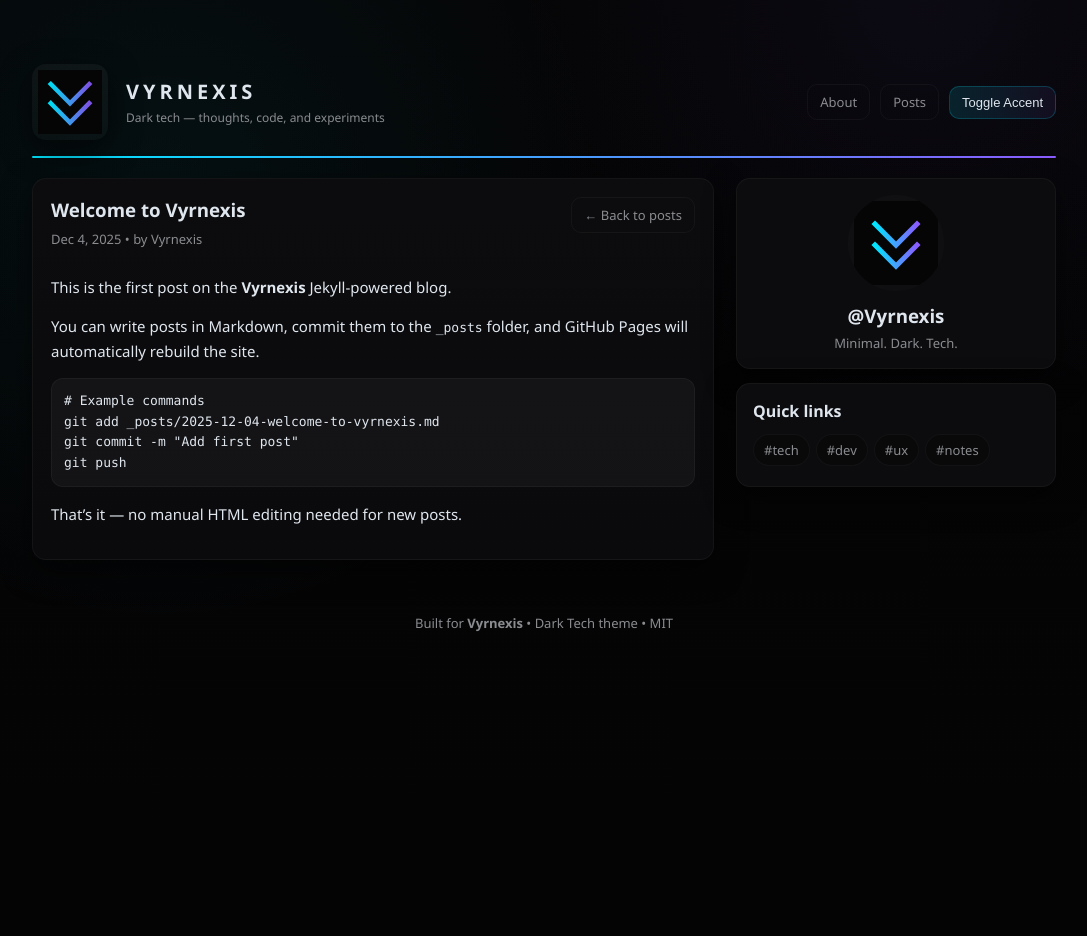
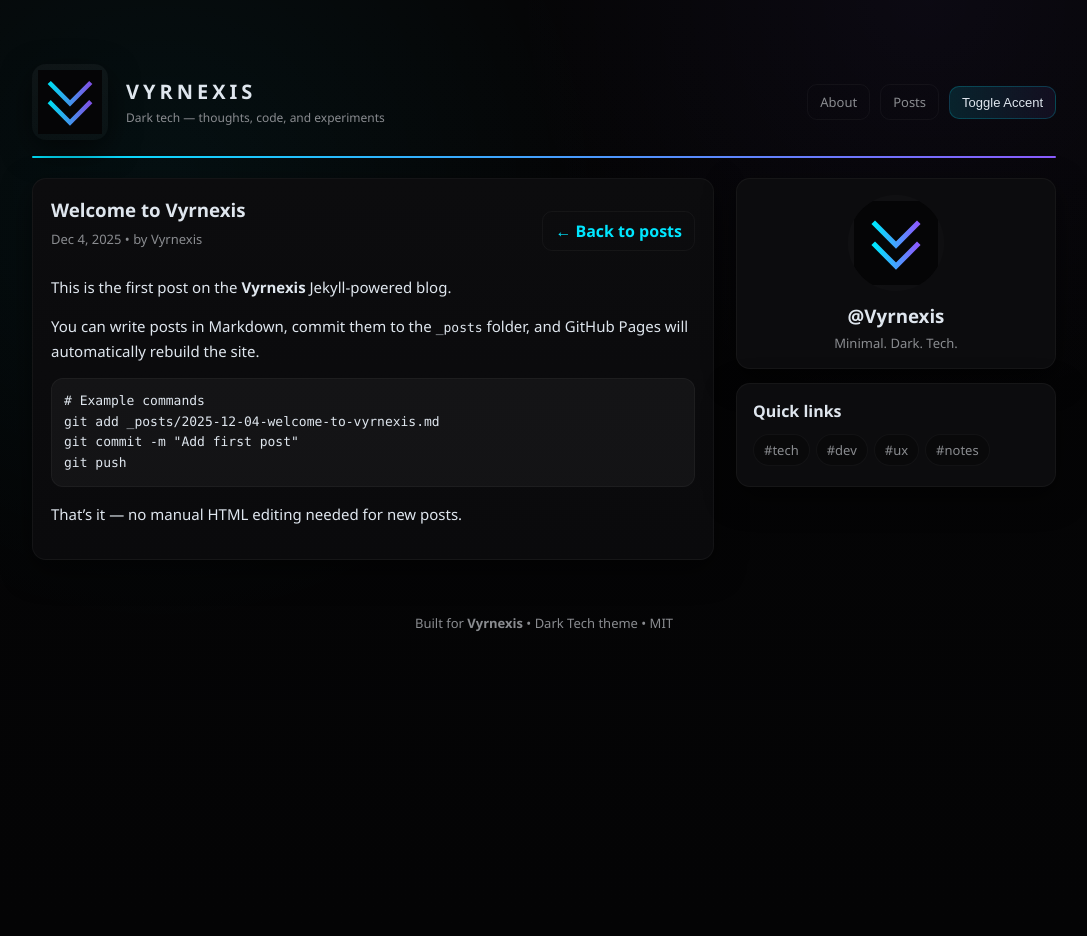
Before and after one commit to Vyrnexis/vyrnexis.github.io, a Jekyll site: the page built from _posts/2025-12-04-welcome-to-vyrnexis.md, in a window 1280 px wide. Shown: the whole page, without its empty margins (96-1183 px from the left). Built offline with Jekyll 4.4.1, drawn with Linux system fonts in a browser that asks for light colours.

Commit message:
overflow width

```diff
--- a/_layouts/default.html
+++ b/_layouts/default.html
@@ -22,6 +22,10 @@
     }
 
     *{box-sizing:border-box;}
+
+    html{
+      overflow-y:scroll; /* keep scrollbar space consistent across pages */
+    }
 
     body{
       min-height:100vh;
@@ -189,10 +193,6 @@
       min-width:0;
     }
 
-    .back-link{
-      white-space:nowrap;
-    }
-
     .readmore{
       display:inline-flex;
       margin-top:14px;
@@ -203,6 +203,20 @@
       color:var(--accent);
       text-decoration:none;
       font-weight:600;
+    }
+
+    .back-link{
+      display:inline-flex;
+      align-items:center;
+      gap:6px;
+      white-space:nowrap;
+      color:var(--accent);
+      border:var(--border);
+      padding:8px 12px;
+      border-radius:10px;
+      text-decoration:none;
+      font-weight:600;
+      background:transparent;
     }
 
     aside{
@@ -312,7 +326,7 @@
                   {% if page.author %} • by {{ page.author }}{% endif %}
                 </div>
               </div>
-              <a class="btn back-link" href="{{ '/' | relative_url }}#posts">← Back to posts</a>
+              <a class="readmore back-link" href="{{ '/' | relative_url }}#posts">← Back to posts</a>
             </div>
 
             <div class="post-content">
```
